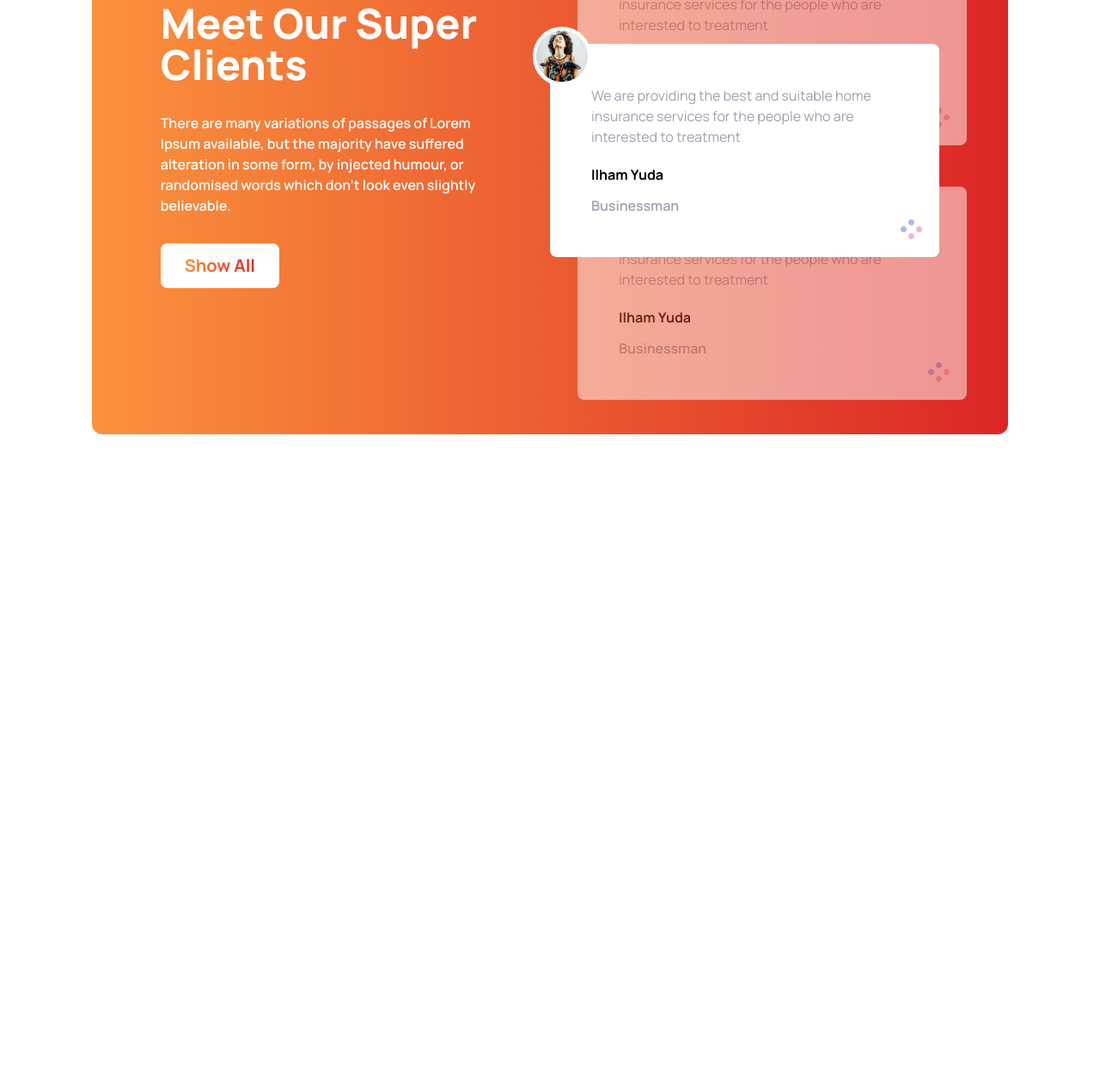
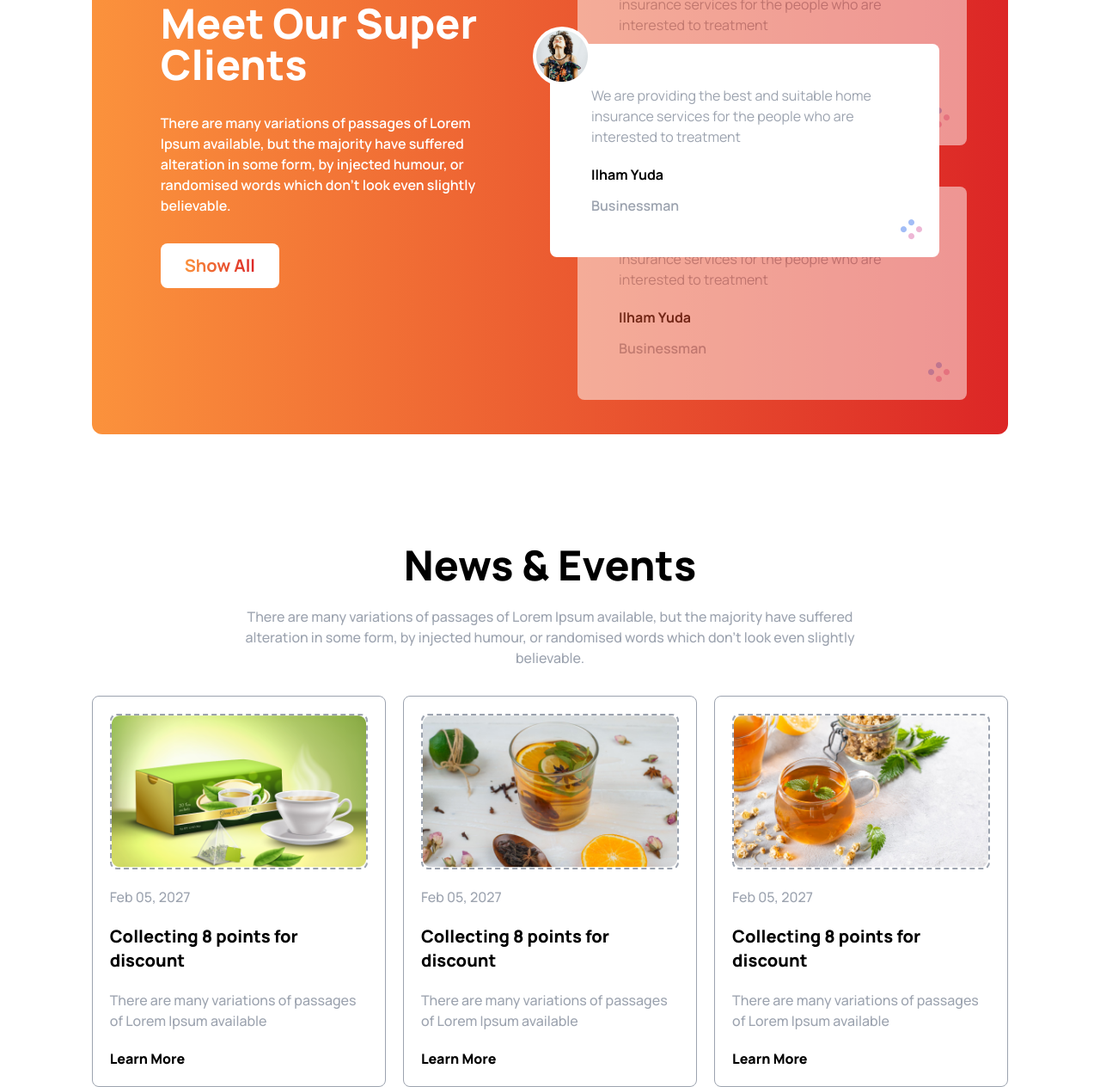
Before and after one commit to Samadsust71/tea-houe-tailwind, a plain HTML site: page index.html in a window 1280 px wide. Shown: the part 2076-3340 px from the top of the page at 86% size. Before the commit the page ends 2581 px from the top, so only its background shows below. Drawn offline with nearby package versions, Linux system fonts and the light colour scheme.

Commit message:
news and events section done

```diff
--- a/index.html
+++ b/index.html
@@ -197,7 +197,7 @@
           <div class="relative bg-white rounded-lg p-6 lg:px-12 lg:py-12 ">
             <div class="absolute -top-5 -left-5 bg-white p-1 rounded-full"><img src="./images/client.png" alt=""></div>
             <div class="absolute bottom-5 right-5"><img src="./images/circles.png" alt=""></div>
-            <div>
+            <div class="flex flex-col justify-center">
               <p class="text-gray-400 mb-5">We are providing the best and suitable home insurance services for the people who are interested to treatment</p>
               <h6 class="font-bold mb-3">Ilham Yuda</h6>
               <p class="font-semibold text-gray-400">Businessman</p>
@@ -210,7 +210,7 @@
               <img src="./images/client.png" alt="">
             </div>
             <div class="absolute bottom-5 right-5"><img src="./images/circles.png" alt=""></div>
-            <div>
+            <div class="flex flex-col justify-center">
               <p class="text-gray-400 mb-5">We are providing the best and suitable home insurance services for the people who are interested to treatment</p>
               <h6 class="font-bold mb-3">Ilham Yuda</h6>
               <p class="font-semibold text-gray-400">Businessman</p>
@@ -221,7 +221,7 @@
           <div class="relative bg-white rounded-lg p-6 lg:px-12 lg:py-12 ">
             <div class="absolute -top-5 -left-5 bg-white p-1 rounded-full"><img src="./images/client.png" alt=""></div>
             <div class="absolute bottom-5 right-5"><img src="./images/circles.png" alt=""></div>
-            <div>
+            <div class="flex flex-col justify-center">
               <p class="text-gray-400 mb-5">We are providing the best and suitable home insurance services for the people who are interested to treatment</p>
               <h6 class="font-bold mb-3">Ilham Yuda</h6>
               <p class="font-semibold text-gray-400">Businessman</p>
@@ -230,6 +230,37 @@
          </div>
         </div>
       </section>
+
+      <!-- news and events section -->
+       <section class="mt-20 lg:mt-32 space-y-8">
+        <div class="flex flex-col justify-center items-center space-y-6">
+          <h1 class="font-extrabold text-5xl text-center">News & Events</h1>
+          <p class="lg:w-[70%] text-gray-400 font-medium text-center">There are many variations of passages of Lorem Ipsum available, but the majority have suffered alteration in some form, by injected humour, or randomised words which don't look even slightly believable. </p>
+        </div>
+        <div class="grid md:grid-cols-2 lg:grid-cols-3 gap-5">
+          <div class="rounded-lg p-5 border-[1px] border-gray-400 space-y-5">
+              <img class="rounded-lg border-2 border-gray-400 border-dashed" src="./images/news-1.png" alt="">
+              <p class="font-medium text-gray-400">Feb 05, 2027</p>
+              <h3 class="font-extrabold text-xl">Collecting 8 points for discount</h3>
+              <p class="font-medium text-gray-400">There are many variations of passages of Lorem Ipsum available</p>
+              <button class="font-extrabold">Learn More</button>
+          </div>
+          <div class="rounded-lg p-5 border-[1px] border-gray-400 space-y-5">
+              <img class="rounded-lg border-2 border-gray-400 border-dashed" src="./images/news-2.png" alt="">
+              <p class="font-medium text-gray-400">Feb 05, 2027</p>
+              <h3 class="font-extrabold text-xl">Collecting 8 points for discount</h3>
+              <p class="font-medium text-gray-400">There are many variations of passages of Lorem Ipsum available</p>
+              <button class="font-extrabold">Learn More</button>
+          </div>
+          <div class="rounded-lg p-5 border-[1px] border-gray-400 space-y-5">
+              <img class="rounded-lg border-2 border-gray-400 border-dashed" src="./images/news-3.png" alt="">
+              <p class="font-medium text-gray-400">Feb 05, 2027</p>
+              <h3 class="font-extrabold text-xl">Collecting 8 points for discount</h3>
+              <p class="font-medium text-gray-400">There are many variations of passages of Lorem Ipsum available</p>
+              <button class="font-extrabold">Learn More</button>
+          </div>
+        </div>
+       </section>
     </main>
 
     <!-- footer section -->
```
